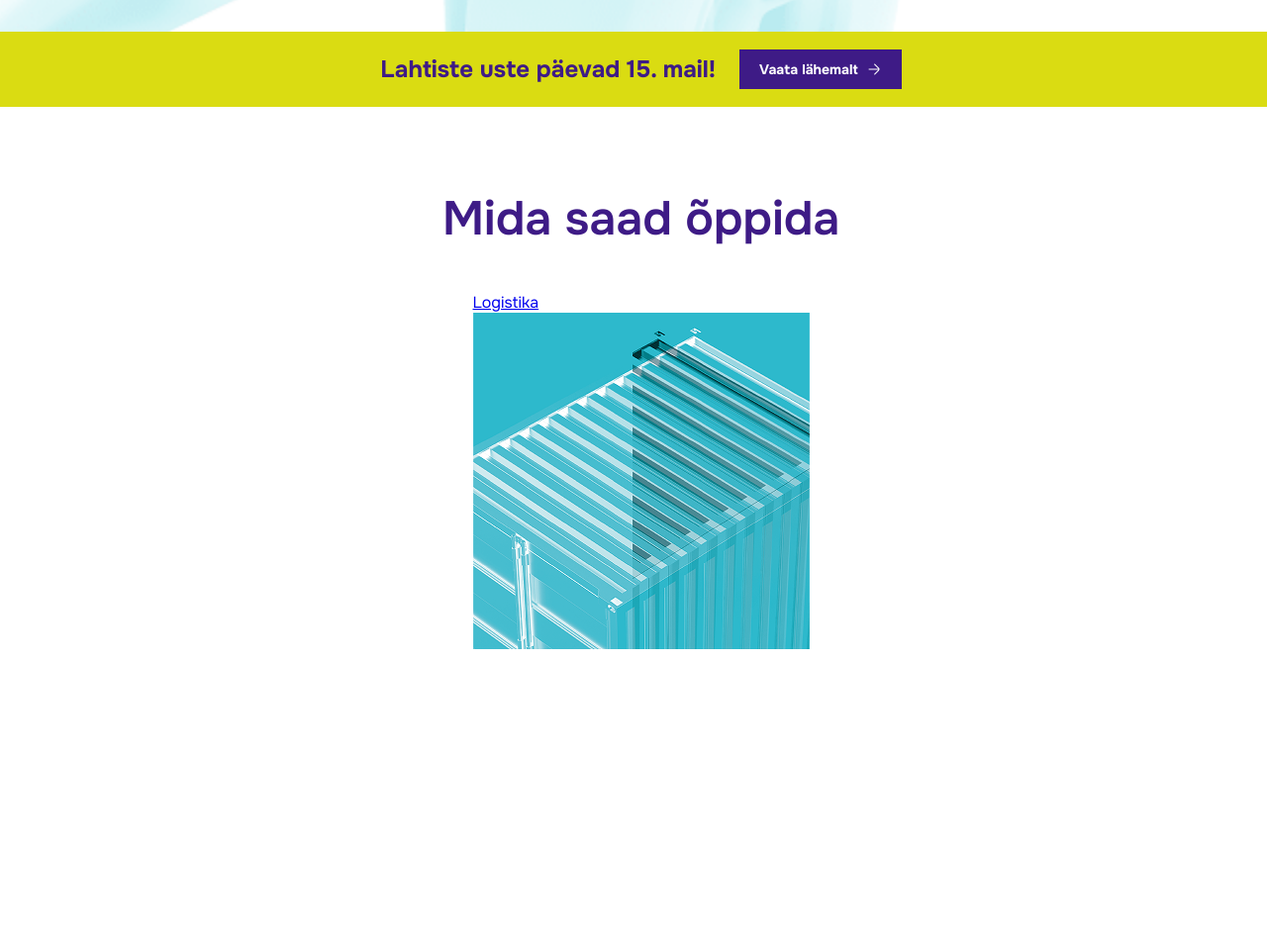
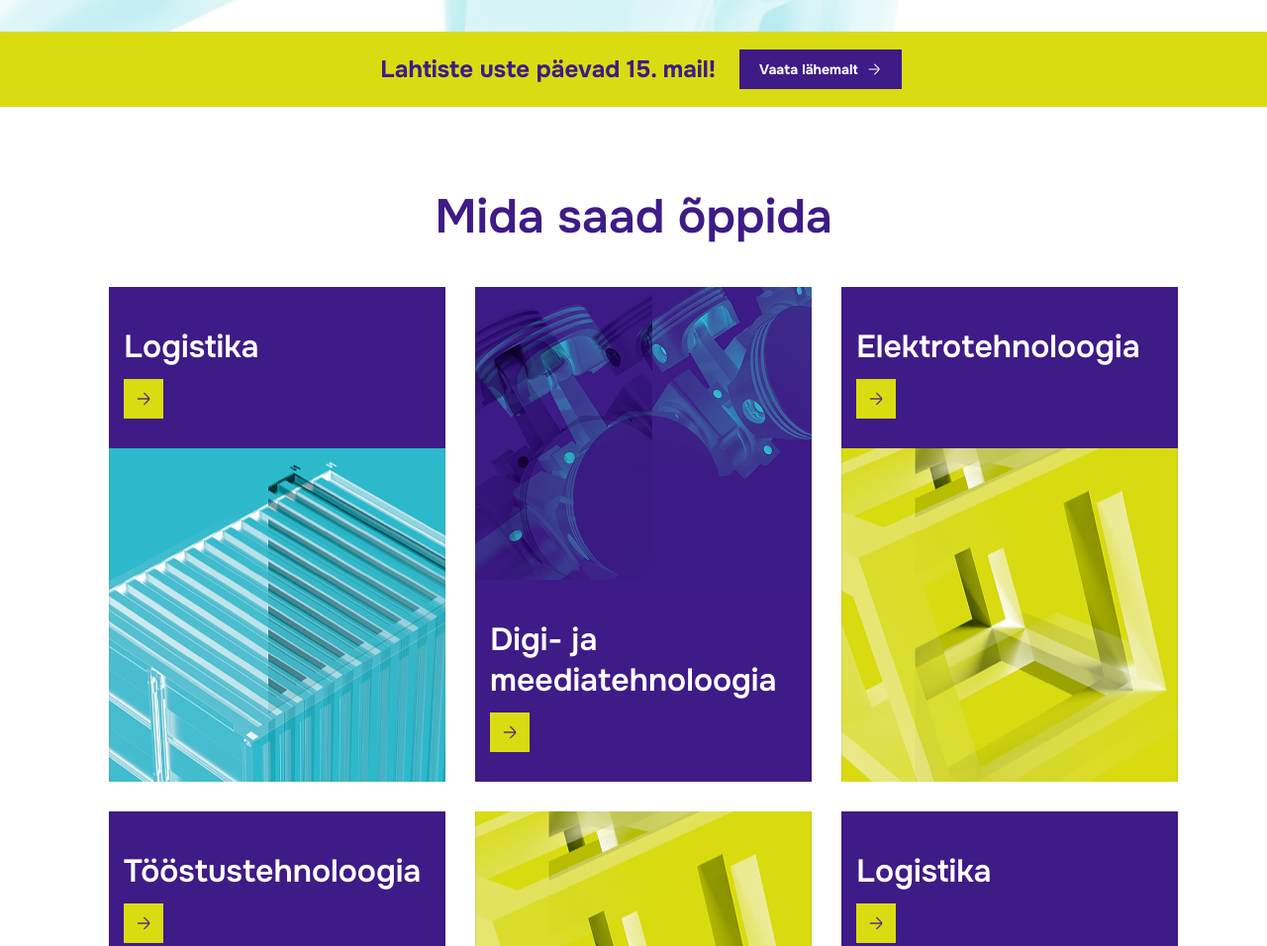
Before and after one commit to monamarii/markup_kujundus, a plain HTML site: page index.html in a window 1280 px wide. Shown: the part 872-1828 px from the top of the page at 99% size. Before the commit the page ends 1533 px from the top, so only its background shows below. Drawn offline with Linux system fonts and the light colour scheme.

Commit message:
new stuff

```diff
--- a/index.css
+++ b/index.css
@@ -289,38 +289,84 @@
     }
 
     /* ── COURSES ── */
-      .courses {
-      background: var(--white);
-      position: relative;
-      overflow: hidden;
-    }
-      .courses .container {
-      display: flex;
-      flex-direction: column;
-      align-items: center;
-      justify-content: space-between;
-      height: auto;
-      width: 100%;
-      gap: 40px;
+.section {
+  max-width: 1100px;
+  margin: 60px auto;
+  padding: 20px;
+}
 
-    }
-    .course-text { flex: 1; max-width: 720px; padding-bottom: 20px; }
+h3 {
+  text-align: center;
+  font-size: 48px;
+  font-weight: 600;
+  margin-bottom: 40px;
+  color: var(--purple);
+}
 
-      .course-text h3 {
-        align-items: center;
-        flex: 1;
-        font-size: 48px;
-        font-weight: 600;
-        line-height: 0.56;
-        padding-top: 100px;
-        max-width: 1440px;
-        width: 100%;
-    }
+h4 {
+  font-size: 32px;
+  font-weight: 600;
+  margin-bottom: 12px;
+  text-align: left;
+  color: var(--white);
+}
 
-    .courses-text h3 {
-      font-size: 96px;
-      font-weight: 600;
-      line-height: 1.1;
-      margin-bottom: 30px;
-      margin-left: 50px;
-    }
+.grid {
+  display: grid;
+  grid-template-columns: repeat(3, 1fr);
+  gap: 30px;
+}
+
+.card {
+  background: var(--purple);
+  color: var(--white);
+  display: flex;
+  flex-direction: column;
+  height: 500px;
+  width: 340px;
+  overflow: hidden;
+}
+
+.card-top,
+.card-bottom {
+  display: flex;
+  flex-direction: column;   /* stack items */
+  align-items: flex-start;  /* align left */
+  gap: 5px;                /* space between title & button */
+  padding: 40px 0 0 15px;
+  background: var(--purple);
+}
+
+.card button {
+  background: var(--yellow);
+  border: none;
+  padding: 6px 10px;
+  width: 40px;
+  height: 40px;
+  cursor: pointer;
+  font-weight: bold;
+  margin-left: 15px;
+  margin-bottom: 30px;
+}
+
+.card button:hover { background: #eff399; }
+.card button img { width: 18px; height: 18px; display: block; margin: auto; }
+
+.card-img {
+  flex: 1;
+  background-size: cover;
+  background-position: center;
+}
+
+/* Responsive */
+@media (max-width: 900px) {
+  .grid {
+    grid-template-columns: repeat(2, 1fr);
+  }
+}
+
+@media (max-width: 600px) {
+  .grid {
+    grid-template-columns: 1fr;
+  }
+}
--- a/index.html
+++ b/index.html
@@ -73,17 +73,62 @@
 
 
   <!-- COURSES -->
-   <section class="courses">
-    <div class="container">
-      <div class="course-text">
-        <h3>Mida saad õppida</h3>
-        </div>
-        <div class="course-list">
-        <a href="#" class="course-item">
-          <p>Logistika</p>
-          <img src="logistika.png" alt="Course 1" />
-        </a>
+<section class="section">
+  <h3>Mida saad õppida</h3>
+
+  <div class="grid">
+
+    <!-- Card -->
+    <div class="card">
+      <div class="card-top">
+        <h4>Logistika</h4>
       </div>
-    </section>
-</body>
+      <div>
+      <button><img src="purple_right.png" alt="" /></button>
+      </div>
+      <div class="card-img" style="background-image: url('logistika.png');"></div>
+    </div>
+
+    <div class="card purple">
+      <div class="card-img full" style="background-image: url('digi.png');"></div>
+      <div class="card-bottom">
+        <h4>Digi- ja meediatehnoloogia</h4>
+      </div>
+      <button><img src="purple_right.png" alt="button" /></button>
+    </div>
+
+    <div class="card">
+      <div class="card-top">
+        <h4>Elektrotehnoloogia</h4>
+      </div>
+      <button><img src="purple_right.png" alt="button" /></button>
+      <div class="card-img yellow" style="background-image: url('elektro.png');"></div>
+    </div>
+
+    <div class="card purple">
+      <div class="card-top">
+        <h4>Tööstustehnoloogia</h4>
+      </div>
+      <button><img src="purple_right.png" alt="button" /></button>
+      <div class="card-img" style="background-image: url('digi.png');"></div>
+    </div>
+
+    <div class="card">
+      <div class="card-img yellow full" style="background-image: url('elektro.png');"></div>
+      <div class="card-bottom">
+        <h4>Ehitustehnoloogia</h4>
+      </div>
+      <button><img src="purple_right.png" alt="button" /></button>
+    </div>
+
+    <div class="card">
+      <div class="card-top">
+        <h4>Logistika</h4>
+      </div>
+      <button><img src="purple_right.png" alt="button" /></button>
+      <div class="card-img" style="background-image: url('logistika.png');"></div>
+    </div>
+
+  </div>
+</section>
 </html>
```
Also changed, not shown: digi.png (added), elektro.png (added), purple_right.png (added).
